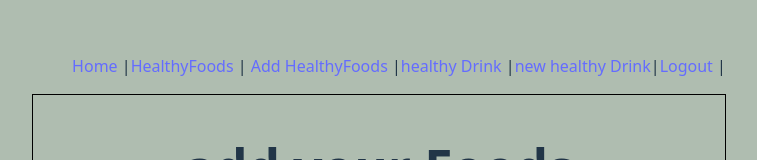
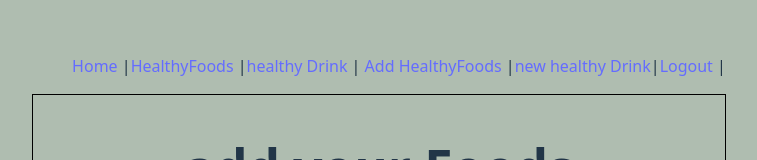
Before and after one commit to shouq3s/healthyFoods-frontend, a React (Vite) app: page /healthyfoods/new in a window 1280 px wide. Shown: the part 167-327 px from the top of the page, without its empty margins (261-1018 px from the left). Built offline with nearby package versions, Linux system fonts and the light colour scheme; no server answers.

Commit message:
edit in navbar page

```diff
--- a/package.json
+++ b/package.json
@@ -11,6 +11,7 @@
   },
   "dependencies": {
     "axios": "^1.9.0",
+    "bootstrap": "^5.3.5",
     "react": "^19.1.0",
     "react-dom": "^19.1.0",
     "react-router": "^7.5.3"
--- a/src/components/NavBar.jsx
+++ b/src/components/NavBar.jsx
@@ -9,9 +9,9 @@ function NavBar() {
      <ul>
       <Link to='/'>Home </Link>|
      <Link to='/healthyfoods'>HealthyFoods </Link>|
-      <Link to='/healthyfoods/new'> Add HealthyFoods</Link> |
      <Link to='/healthydrinks'>healthy Drink   </Link>|
-     <Link to='#'>new healthy Drink</Link>|
+     <Link to='/healthyfoods/new'> Add HealthyFoods</Link> |
+     <Link to='/healthydrinks/new'>new healthy Drink</Link>|
      <Link to='/logout'>Logout </Link>|
      </ul>
      </nav>
```
Also changed, not shown: 1 other file (tests, documents, lock files or other folders).
